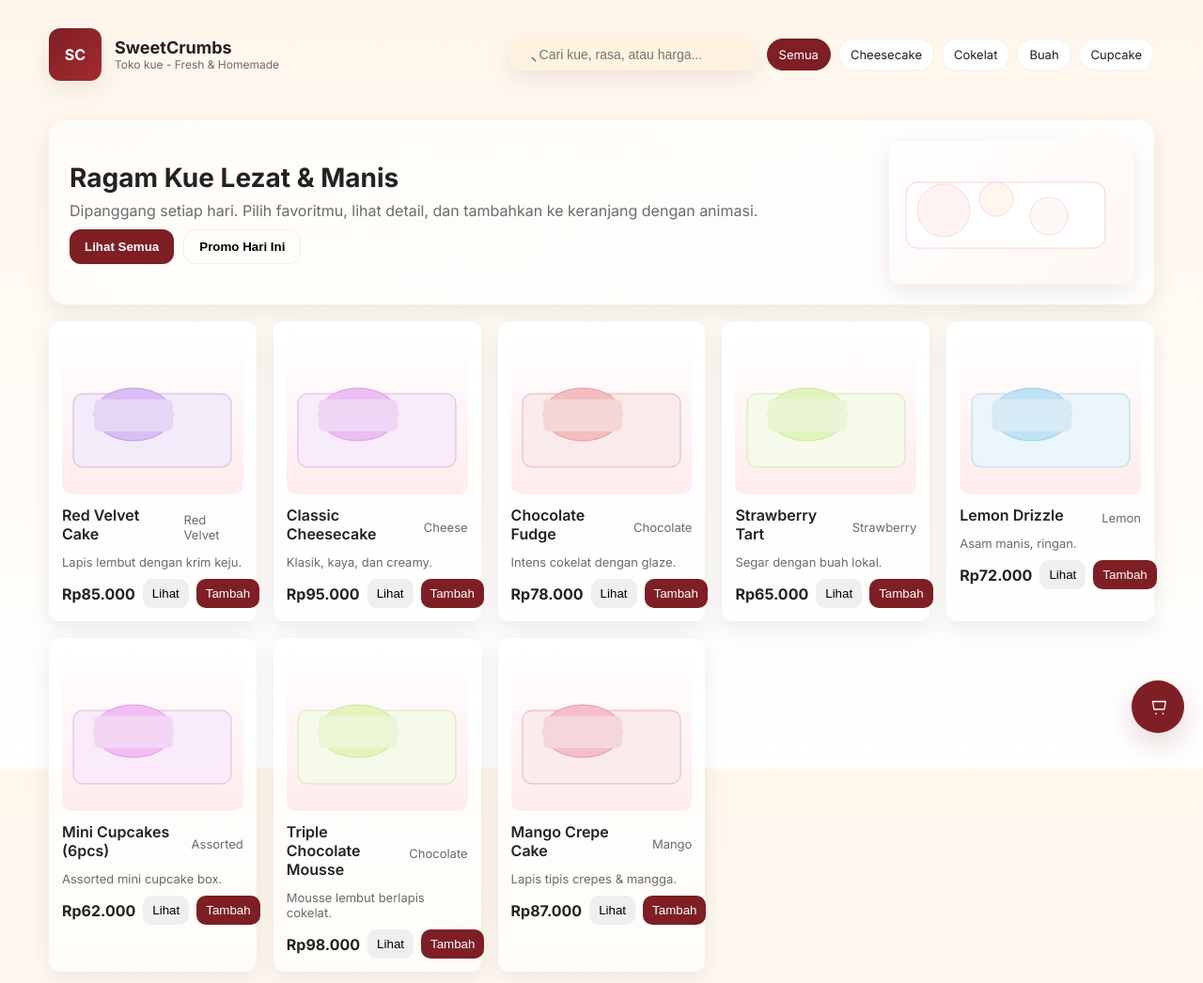
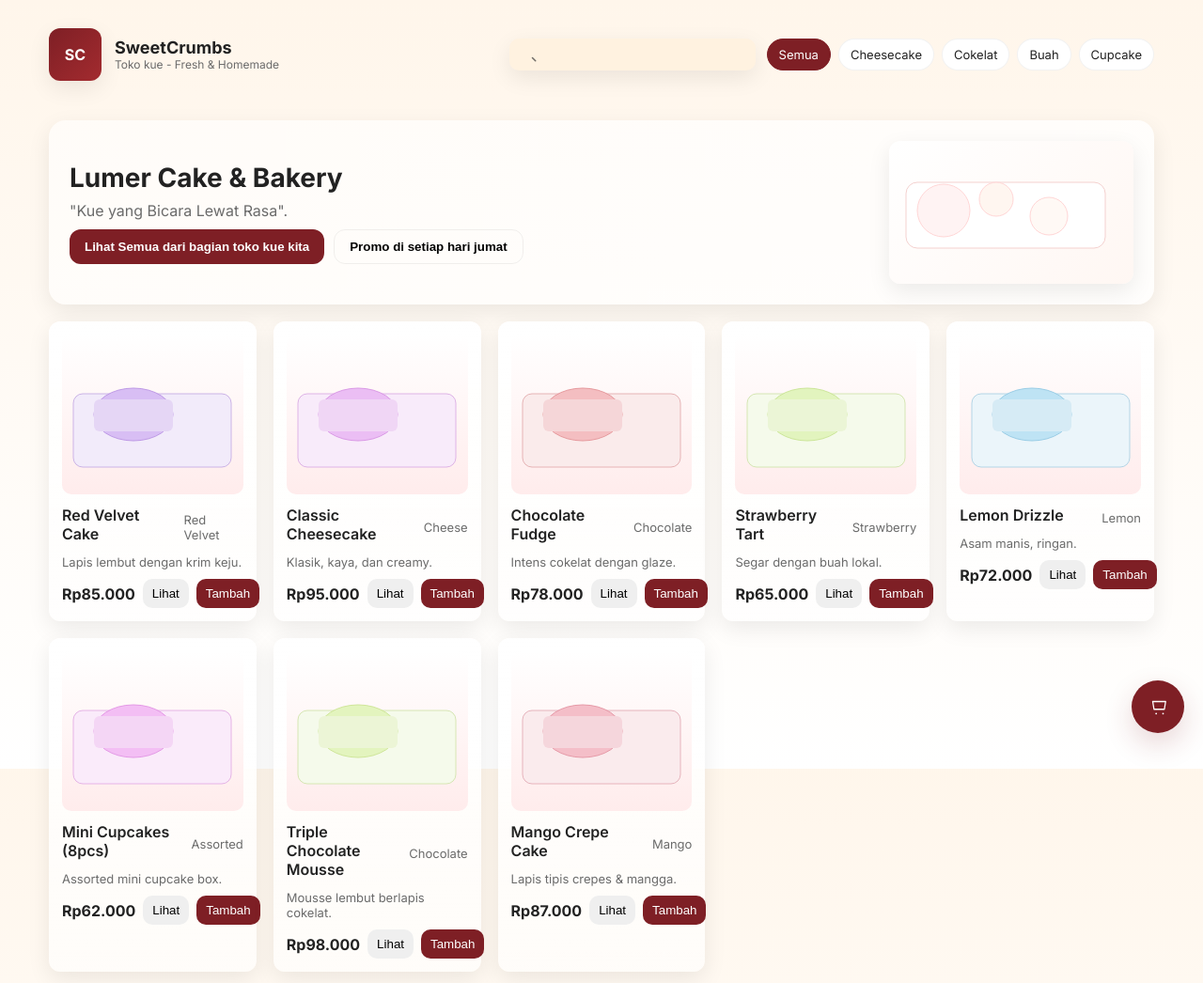
Before and after one commit to nadifatazkiya61-cpu/nadd-s, a plain HTML site: page index.html in a window 1280 px wide. Shown: the whole page at 94% size. Drawn offline with Linux system fonts and the light colour scheme.

Commit message:
Update index.html

```diff
--- a/index.html
+++ b/index.html
@@ -3,7 +3,7 @@
 <head>
   <meta charset="utf-8" />
   <meta name="viewport" content="width=device-width, initial-scale=1" />
-  <title>SweetCrumbs Bakery — Koleksi Kue</title>
+  <title>SweetCrumbs Bakery — Koleksi Kue lezat dan yang pastinya enakkk</title>
   <link href="https://fonts.googleapis.com/css2?family=Inter:wght@300;400;600;700&display=swap" rel="stylesheet">
   <style>
     :root{
@@ -102,7 +102,7 @@
     <div class="controls">
       <div class="search">
         <svg width="18" height="18" viewBox="0 0 24 24" fill="none" style="opacity:.7"><path d="M21 21l-4.35-4.35" stroke="#333" stroke-width="2" stroke-linecap="round" stroke-linejoin="round"/></svg>
-        <input id="searchInput" placeholder="Cari kue, rasa, atau harga..." />
+        <input id="searchInput" placeholder=""Cari yang bikin hati lumer......" />
       </div>
       <div class="filters" id="filterRow">
         <div class="chip active" data-cat="all">Semua</div>
@@ -117,11 +117,11 @@
   <main class="container">
     <section class="hero">
       <div class="text">
-        <h2>Ragam Kue Lezat & Manis</h2>
-        <p>Dipanggang setiap hari. Pilih favoritmu, lihat detail, dan tambahkan ke keranjang dengan animasi.</p>
+        <h2>Lumer Cake & Bakery</h2>
+        <p>"Kue yang Bicara Lewat Rasa".</p>
         <div class="actions">
-          <button class="btn btn-primary" id="viewAllBtn">Lihat Semua</button>
-          <button class="btn btn-ghost" id="specialBtn">Promo Hari Ini</button>
+          <button class="btn btn-primary" id="viewAllBtn">Lihat Semua dari bagian toko kue kita</button>
+          <button class="btn btn-ghost" id="specialBtn">Promo di setiap hari jumat</button>
         </div>
       </div>
       <div class="visual" style="min-width:260px;">
@@ -141,7 +141,7 @@
     </section>
   </main>
 
-  <div class="cart" id="cartBtn" title="Keranjang">
+  <div class="cart" id="cartBtn" title="keranjangnya disini yaaa">
     <svg width="22" height="22" viewBox="0 0 24 24" fill="none"><path d="M6 6h15l-1.5 9h-12z" stroke="white" stroke-width="1.4" stroke-linecap="round" stroke-linejoin="round"/><circle cx="10" cy="20" r="1" fill="white"/><circle cx="18" cy="20" r="1" fill="white"/></svg>
     <div class="count" id="cartCount" style="display:none">0</div>
   </div>
@@ -154,8 +154,8 @@
         <p id="modalDesc" style="color:var(--muted)"></p>
         <p style="font-weight:800;font-size:20px;margin-top:12px" id="modalPrice">Rp0</p>
         <div style="margin-top:16px;display:flex;gap:10px">
-          <button class="btn btn-primary" id="modalAdd">Tambah ke Keranjang</button>
-          <button class="btn btn-ghost" id="modalClose">Tutup</button>
+          <button class="btn btn-primary" id="modalAdd">kalo minat tambahin aja ke keranjangnya</button>
+          <button class="btn btn-ghost" id="modalClose">Nanti Lagi</button>
         </div>
       </div>
     </div>
@@ -169,7 +169,7 @@
       {id:3,name:'Chocolate Fudge',cat:'cake',tag:'chocolate',desc:'Intens cokelat dengan glaze.',price:78000,flavor:'Chocolate'},
       {id:4,name:'Strawberry Tart',cat:'tart',tag:'fruit',desc:'Segar dengan buah lokal.',price:65000,flavor:'Strawberry'},
       {id:5,name:'Lemon Drizzle',cat:'cake',tag:'fruit',desc:'Asam manis, ringan.',price:72000,flavor:'Lemon'},
-      {id:6,name:'Mini Cupcakes (6pcs)',cat:'cupcake',tag:'cupcake',desc:'Assorted mini cupcake box.',price:62000,flavor:'Assorted'},
+      {id:6,name:'Mini Cupcakes (8pcs)',cat:'cupcake',tag:'cupcake',desc:'Assorted mini cupcake box.',price:62000,flavor:'Assorted'},
       {id:7,name:'Triple Chocolate Mousse',cat:'cake',tag:'chocolate',desc:'Mousse lembut berlapis cokelat.',price:98000,flavor:'Chocolate'},
       {id:8,name:'Mango Crepe Cake',cat:'cake',tag:'fruit',desc:'Lapis tipis crepes & mangga.',price:87000,flavor:'Mango'}
     ];
@@ -310,7 +310,7 @@
 
     // handy demo buttons
     document.getElementById('viewAllBtn').addEventListener('click', ()=>{ searchInput.value=''; activeCategory='all'; filterRow.querySelectorAll('.chip').forEach(c=>c.classList.remove('active')); filterRow.querySelector('.chip[data-cat="all"]').classList.add('active'); applyFilters(); });
-    document.getElementById('specialBtn').addEventListener('click', ()=>{ alert('Promo: Diskon 10% untuk semua kue cokelat hari ini!'); });
+    document.getElementById('specialBtn').addEventListener('click', ()=>{ alert('Promo: Diskon besar-besaran untuk semua kue cokelat hari ini!'); });
 
   </script>
 </body>
```
